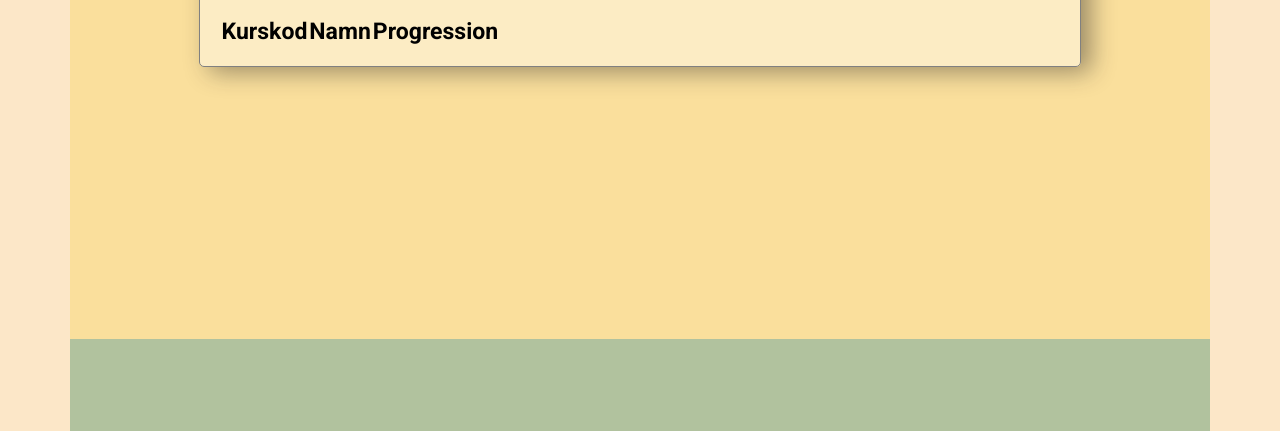
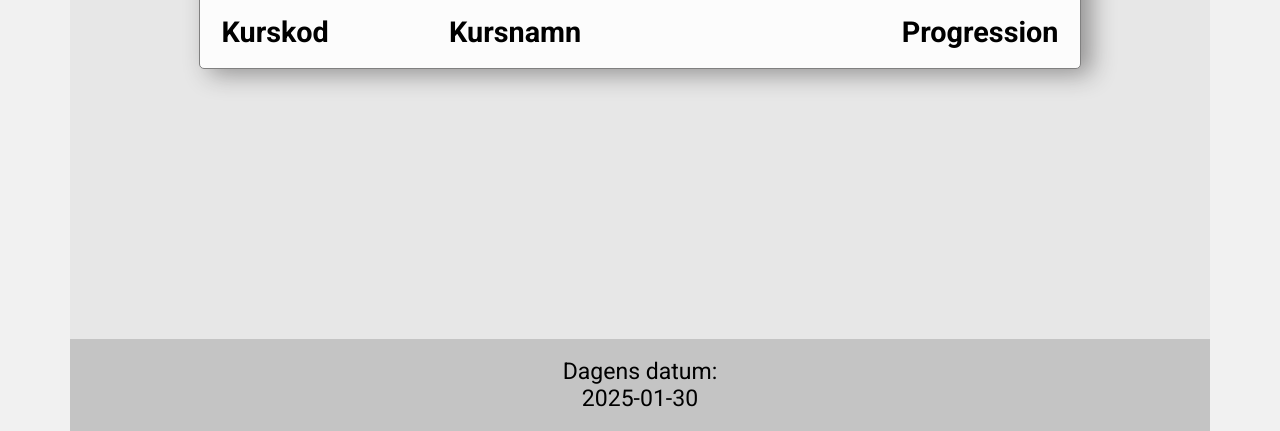
Before and after one commit to Bakko50B/Uppgift_2, a website built with Parcel: page src/index.html in a window 1280 px wide. Shown: the part 369-800 px from the top of the page. Built offline with nearby package versions, Linux system fonts and the light colour scheme; no server answers.

Commit message:
styling på tabellen och kontroll på js-filen

```diff
--- a/src/css/style.css
+++ b/src/css/style.css
@@ -1,13 +1,14 @@
 @import url('https://fonts.googleapis.com/css2?family=Roboto:ital,wght@0,100..900;1,100..900&display=swap');
 
 :root {
-    --primary-bg-color: #FCE7C8;    /* Färg*/
-    --header-color: #B1C29E;        /* Färg*/
-    --mainelement-color:    #fada7a8d;
-    --nav-color:   #FADA7A;         /* Färg*/
-    --hover-color: #f0a04ba8;
-    --active-color:#F0A04B;         /* Färg*/
-    --footer-color: #B1C29E;        /* Färg*/
+    --primary-bg-color: #f1f1f1;    /* Färg*/
+    --header-color: #c4c4c4;        /* Färg*/
+    --mainelement-color: #e7e7e7;
+    --infoelement-color:#fcfcfc;
+    --nav-color:   #9b9b9b;         /* Färg*/
+    --hover-color: #d8d6d4a8;
+    --active-color:#b0b0b0;         /* Färg*/
+    --footer-color: #c4c4c4;        /* Färg*/
     --text-color: #333333;
 
 }
@@ -126,7 +127,7 @@ h3{
     margin: 0 auto;
     padding: 1rem ;
     /* padding-left: 10rem; */
-    background-color: rgba(255, 255, 255, 0.402);
+    background-color: var(--infoelement-color);
     box-shadow: 10px 5px 25px rgba(37, 34, 34, 0.441);
 }
 #info ul{
@@ -178,6 +179,35 @@ footer {
     display: flex;
     padding: 2rem 1rem;
     text-align: center;
+}
+
+#courseTable {
+    width: 100%;
+    line-height: 1.5rem;
+
+}
+
+#courseTable th{
+    font-size: 1.5rem;
+    cursor: pointer;
+
+}
+
+
+#courseTable th:nth-child(2){
+    text-align: left;
+}
+
+#courseTable th:first-child,
+#courseTBody td:first-child{
+    text-align: left;
+    padding-right: auto;
+}
+
+
+#courseTable th:last-child,
+#courseTBody td:last-child{
+    text-align: right;
 }
 
 #date{
--- a/src/index.html
+++ b/src/index.html
@@ -40,10 +40,10 @@
             <h1 id="starttitle">Uppgift 2</h1>
             <div id="errormessage"></div>
 
-            <table>
+            <table id="courseTable">
                 <thead>
                     <th id="courseCode">Kurskod</th>
-                    <th id="couseName">Namn</th>
+                    <th id="courseName">Kursnamn</th>
                     <th id="courseProgression">Progression</th>
                 </thead>
                 <tbody id="courseTBody"></tbody>
--- a/src/js/main.js
+++ b/src/js/main.js
@@ -4,6 +4,26 @@ let courses = [];
 
 window.onload = () => {
     getCourses();
+}
+
+const myCourseCodeTHEL = document.getElementById("courseCode");
+const myCourseNameTHEL = document.getElementById("courseName");
+const myCourseProgressionTHEL = document.getElementById("courseProgression");
+
+if (myCourseCodeTHEL) {
+    myCourseCodeTHEL.addEventListener("click", () => {
+        alert("inne i myCourseCode");
+    });
+}
+if (myCourseNameTHEL) {
+    myCourseNameTHEL.addEventListener("click", () => {
+        alert("inne i myCourseName");
+    });
+}
+if (myCourseProgressionTHEL) {
+    myCourseProgressionTHEL.addEventListener("click", () => {
+        alert("inne i myCourseProgression");
+    });
 }
 
 async function getCourses() {
@@ -16,23 +36,25 @@ async function getCourses() {
         console.table(courses);
         printCourses(courses);
     }
-    catch (error){
+    catch (error) {
         console.error(error);
         document.querySelector("#errormessage").innerHTML = "<p>Fel vid hämntning av informationen!</p>";
     }
 }
 
 
-function printCourses(data){
+function printCourses(data) {
     const myTbodyEl = document.getElementById("courseTBody");
 
-    myTbodyEl.innerHTML = "";
+    if (myTbodyEl) {
+        myTbodyEl.innerHTML = "";
 
-    data.forEach(row => {
-        myTbodyEl.innerHTML += `<tr><td> ${row.code}</td> <td> ${row.coursename}</td> <td> ${row.progression}</td></tr>`;
+        data.forEach(row => {
+            myTbodyEl.innerHTML += `<tr><td> ${row.code}</td> <td> ${row.coursename}</td> <td> ${row.progression}</td></tr>`;
 
 
-    });
+        });
+    }
 
 }
 
@@ -41,19 +63,19 @@ function printCourses(data){
 
 /* Datum i footern*/
 
-// const MyDateEl = document.getElementById("date");
-// const today = new Date();
-// const date = String(today.getDate()).padStart(2, '0');
-// const month = String(today.getMonth() + 1).padStart(2, '0'); // Månaderna är 0-indexerade, så vi lägger till 1
-// const year = today.getFullYear();
+const MyDateEl = document.getElementById("date");
+const today = new Date();
+const date = String(today.getDate()).padStart(2, '0');
+const month = String(today.getMonth() + 1).padStart(2, '0'); // Månaderna är 0-indexerade, så vi lägger till 1
+const year = today.getFullYear();
 
-// const fullDate = `${year}-${month}-${date}`;
+const fullDate = `${year}-${month}-${date}`;
 
 
-// MyDateEl.innerHTML =
-//     `
-//     Dagens datum:   <br>
-//     ${fullDate}
-// `;
+MyDateEl.innerHTML =
+    `
+    Dagens datum:   <br>
+    ${fullDate}
+`;
 
 /* Slut datum*/
```
